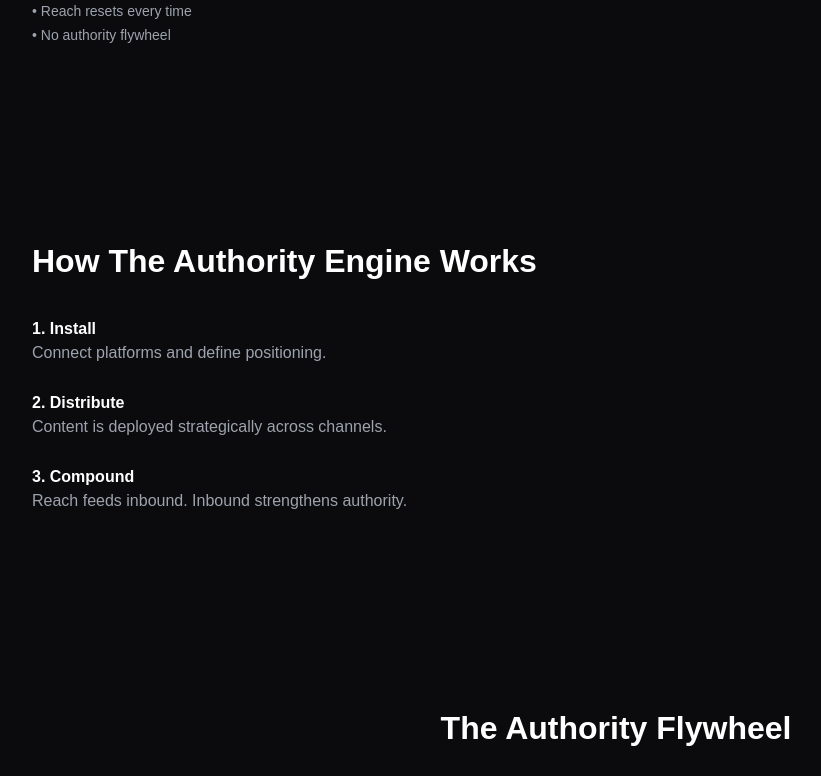
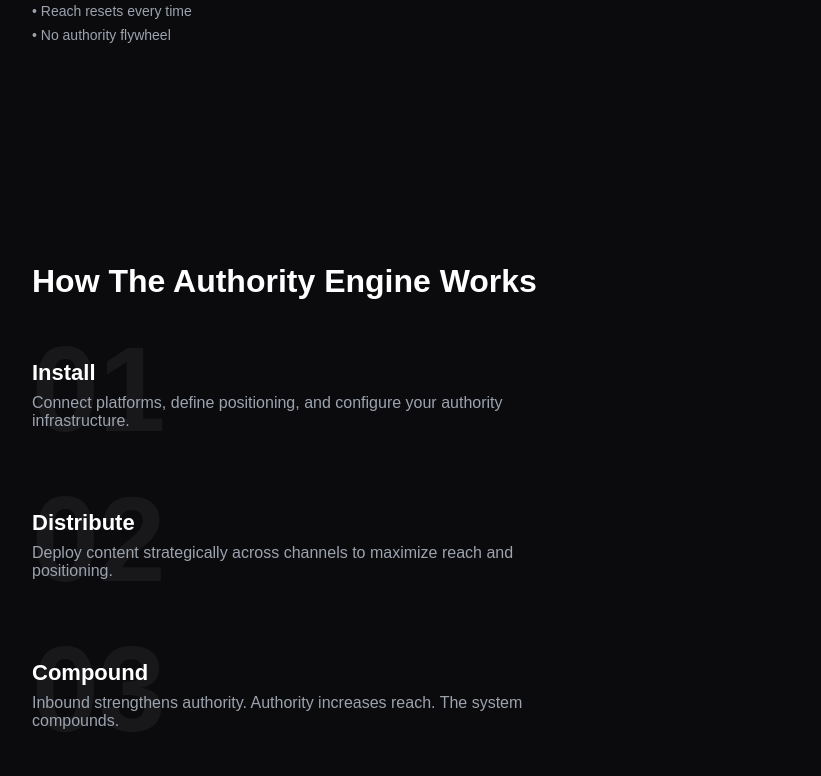
Before and after one commit to EvelineveMe/egolence, a plain HTML site: page life/projects/egolence/site/index.html in a window 1280 px wide. Shown: the part 4591-5367 px from the top of the page, without its empty margins (24-845 px from the left). Drawn offline with Linux system fonts and the light colour scheme; a web font is replaced by a local one.

Commit message:
Egolence: redesign How It Works with oversized translucent numerals (Option A)

```diff
--- a/life/projects/egolence/site/index.html
+++ b/life/projects/egolence/site/index.html
@@ -159,13 +159,36 @@ h1{font-size:64px;max-width:none}
   </div>
 </section>
 
-<!-- How It Works -->
-<section style="padding:100px 56px;display:flex;flex-direction:column;gap:40px;">
+<!-- How It Works (Premium Large Numerals) -->
+<section style="padding:120px 56px;display:flex;flex-direction:column;gap:60px;">
   <h2 style="font-size:32px;margin:0;">How The Authority Engine Works</h2>
-  <div style="display:flex;flex-direction:column;gap:32px;">
-    <div><strong>1. Install</strong><p style="color:#9CA3AF;margin:6px 0 0 0;">Connect platforms and define positioning.</p></div>
-    <div><strong>2. Distribute</strong><p style="color:#9CA3AF;margin:6px 0 0 0;">Content is deployed strategically across channels.</p></div>
-    <div><strong>3. Compound</strong><p style="color:#9CA3AF;margin:6px 0 0 0;">Reach feeds inbound. Inbound strengthens authority.</p></div>
+
+  <div style="display:flex;flex-direction:column;gap:80px;">
+
+    <div style="position:relative;">
+      <div style="position:absolute;left:0;top:-40px;font-size:120px;font-weight:700;opacity:0.05;">01</div>
+      <div style="position:relative;">
+        <h3 style="margin:0 0 8px 0;font-size:22px;">Install</h3>
+        <p style="color:#9CA3AF;margin:0;max-width:520px;">Connect platforms, define positioning, and configure your authority infrastructure.</p>
+      </div>
+    </div>
+
+    <div style="position:relative;">
+      <div style="position:absolute;left:0;top:-40px;font-size:120px;font-weight:700;opacity:0.05;">02</div>
+      <div style="position:relative;">
+        <h3 style="margin:0 0 8px 0;font-size:22px;">Distribute</h3>
+        <p style="color:#9CA3AF;margin:0;max-width:520px;">Deploy content strategically across channels to maximize reach and positioning.</p>
+      </div>
+    </div>
+
+    <div style="position:relative;">
+      <div style="position:absolute;left:0;top:-40px;font-size:120px;font-weight:700;opacity:0.05;">03</div>
+      <div style="position:relative;">
+        <h3 style="margin:0 0 8px 0;font-size:22px;">Compound</h3>
+        <p style="color:#9CA3AF;margin:0;max-width:520px;">Inbound strengthens authority. Authority increases reach. The system compounds.</p>
+      </div>
+    </div>
+
   </div>
 </section>
 
```
